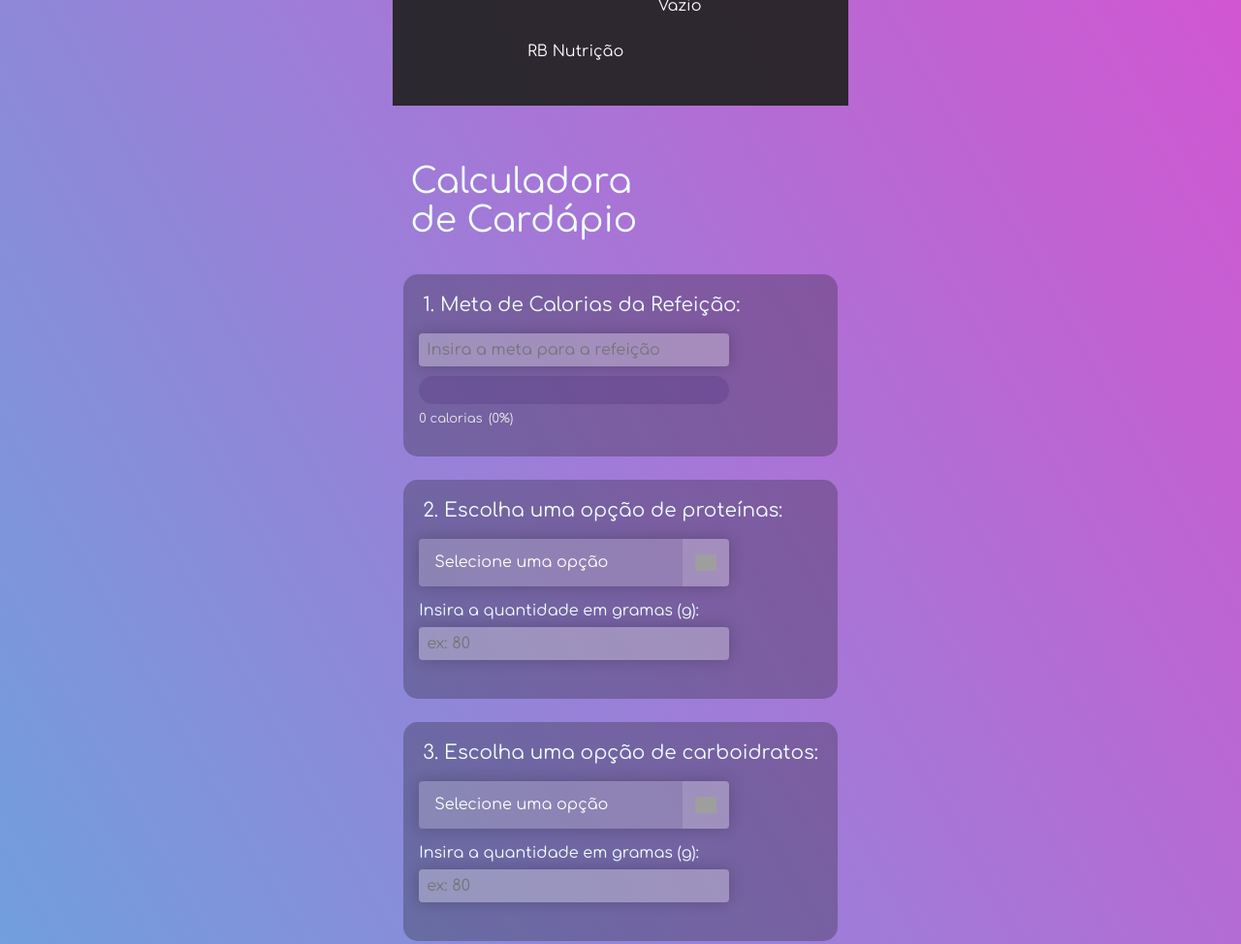
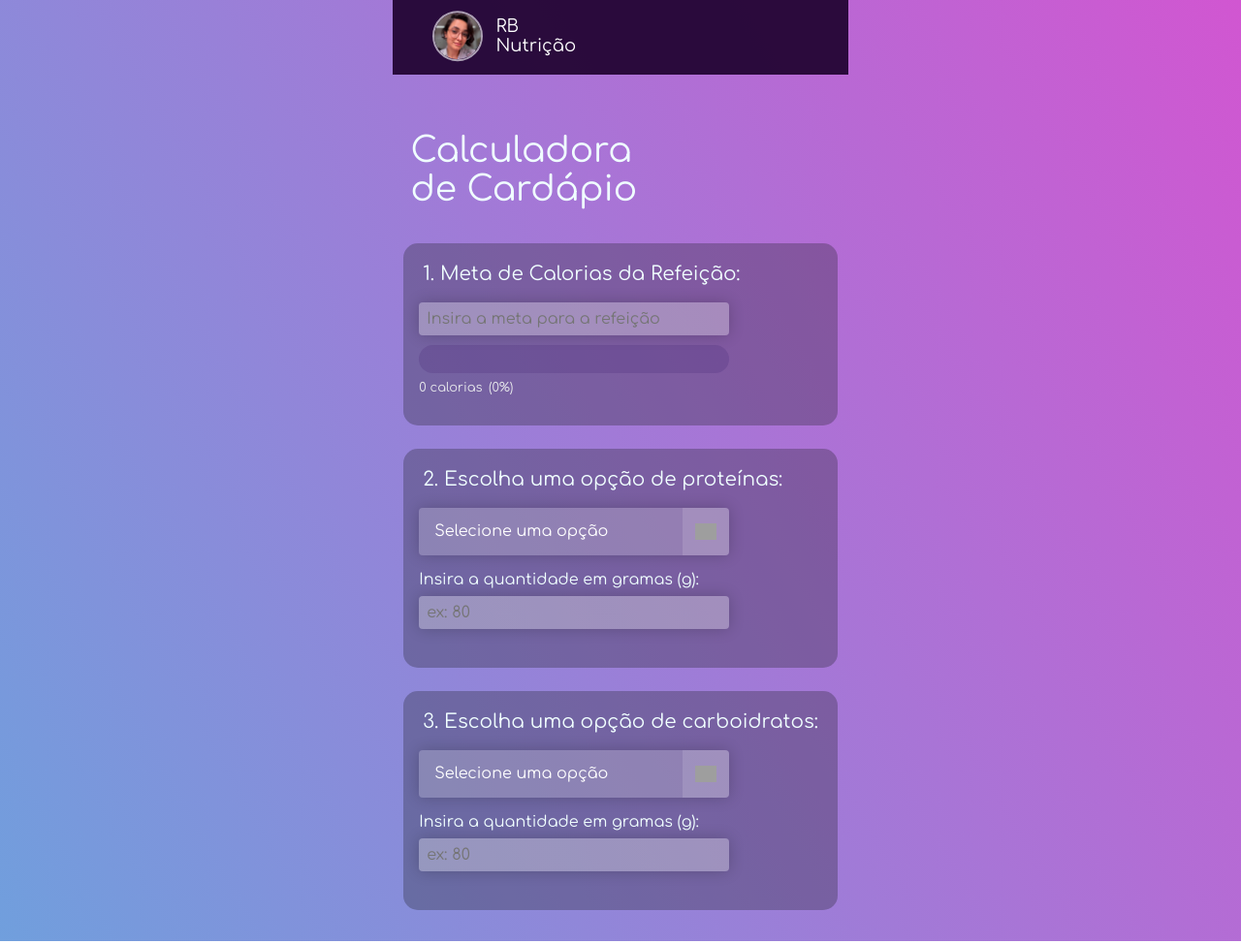
Before and after one commit to paulo-yoshida/calculadora-cardapio, a plain HTML site: page index.html in a window 1280 px wide. Shown: the top 974 px of the page at 97% size. Drawn offline with Linux system fonts and the light colour scheme; grey boxes are pictures that could not be loaded.

Commit message:
versao 1 finalizada

```diff
--- a/index.html
+++ b/index.html
@@ -12,11 +12,10 @@
 <body>
   <div class="wrapper">
     <div class="cabecalho">
-      <div>
-        <img src="">
+      <div class="container_img">
+        <img src="https://raw.githubusercontent.com/paulo-yoshida/calculadora-cardapio/main/assets/1706204111965.jpeg" class="imagem">
       </div>
-      <div class = "rbnutricao">RB Nutrição</div>
-      <div>Vazio</div>
+      <div class = "rbnutricao">RB&#10; Nutrição</div>
     </div>
     <div class="titulo">
       Calculadora &#10; de Cardápio
--- a/style/style.css
+++ b/style/style.css
@@ -16,11 +16,11 @@ body {
 
 .cabecalho{
   display: grid;
-  grid-template-columns: 22% 32% 55%;
+  grid-template-columns: 22% 88%;
   width: 105%;
-  column-gap: 10px;
-  background-color: rgba(35, 34, 34, 0.926);
-  height: 7rem;
+  column-gap: 3px;
+  background-color: rgba(32, 3, 48, 0.926);
+  height: 5rem;
   margin-top: -2.5%;
   margin-left: -2.5%;
   color:white;
@@ -29,19 +29,33 @@ body {
 .rbnutricao{
   color: white;
   align-self: center;
-  text-align: center;
+  text-align: left;
   position: relative;
+  white-space: pre-line;
+  font-size: 18px;
   /*top:50%;
   transform:translateY(-0.5em);*/
 }
 
-.imagem{
+.container_imagem{
   color: white;
   align-self: center;
   text-align: center;
   position: relative;
-  /*top:50%;
-  transform:translateY(-0.5em);*/
+}
+
+.imagem{
+  margin-left: 40%;
+  color: white;
+  position: relative;
+  width: 50%;
+  top:50%;
+  transform:translateY(-50%);
+  border-radius: 100%;
+  border-color: rgba(255, 255, 255, 0.611);
+  border-width: 2px;
+  border-style: solid;
+  max-height: 4rem;
 }
 
 .titulo{
```
